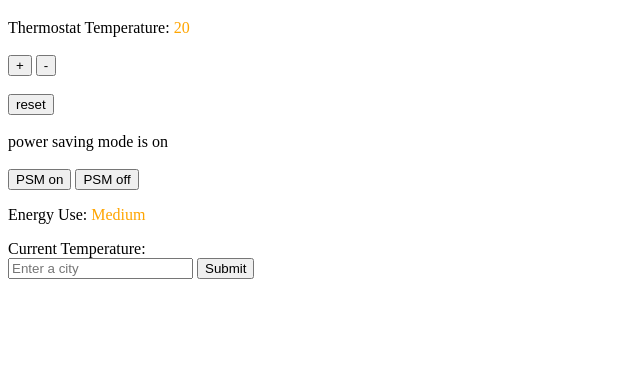
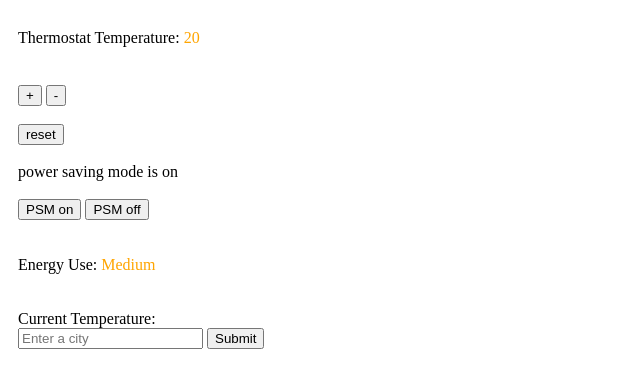
Before and after one commit to chris-groves/Thermostat, a plain HTML site: page index.html in a window 1280 px wide. Shown: the part 61-448 px from the top of the page, without its empty margins (0-640 px from the left). Drawn offline with Linux system fonts and the light colour scheme; no server answers.

Commit message:
Add CSS padding around different HTML sections

```diff
--- a/index.html
+++ b/index.html
@@ -12,11 +12,11 @@
     <header style="color: blue;">
       <h1>Thermostat</h1>
     </header>
-    <section>
+    <section style="padding:10px;">
         <text>Thermostat Temperature:</text> <text id="temperature"></text>
     </section>
     <br>
-    <section>
+    <section style="padding:10px;">
         <button id="temperature-up">+</button>
         <button id="temperature-down">-</button>
         <br>
@@ -30,12 +30,12 @@
         <button id="powersaving-on">PSM on</button>
         <button id="powersaving-off">PSM off</button>
     </section>
-
+    <section style="padding:10px;">
       <p>
         Energy Use: <span id="energy-use"></span>
       </p>
     </section>
-    <section>
+    <section style="padding:10px;">
     Current Temperature: <span id="current-temperature"></span>
     <form id="select-city">
       <input id="current-city" type="text" placeholder="Enter a city"></input>
```
